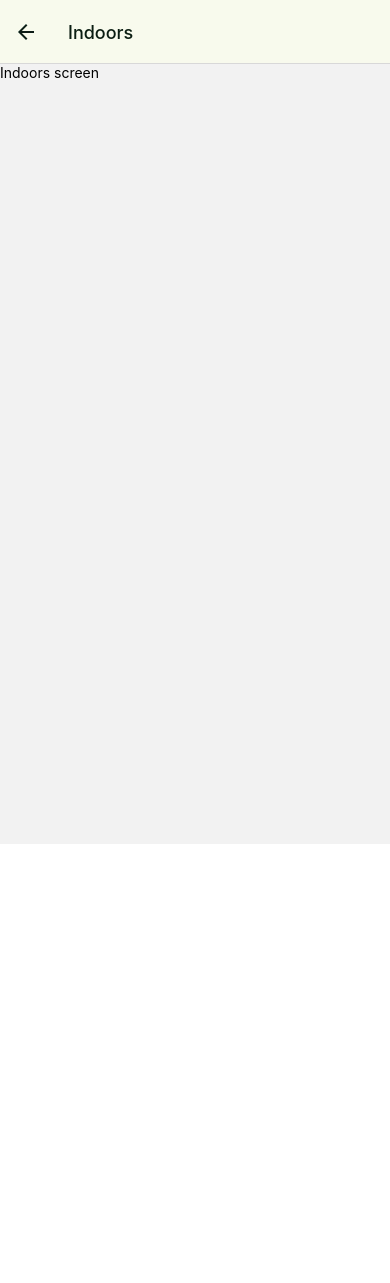
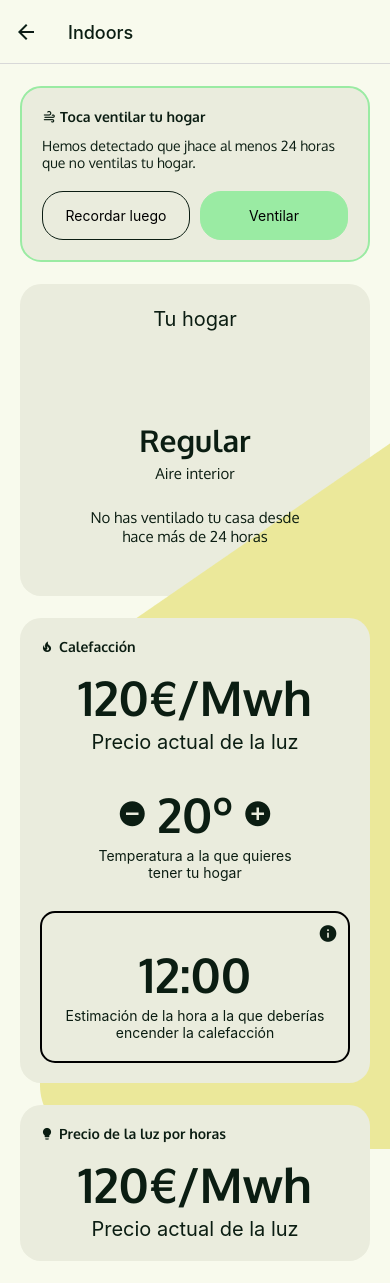
Before and after one commit to M-Benito/Salix-front-end, a React Native app: screen /Indoors in a window 390 px wide. Before the commit the page ends 844 px from the top, so only its background shows below. Built offline with nearby package versions, Linux system fonts and the light colour scheme.

Commit message:
Designed indoos screen

```diff
--- /dev/null
+++ b/src/Components/Common/CardHeader.jsx
@@ -0,0 +1,34 @@
+import { Alert, StyleSheet, Text, TouchableOpacity, View } from 'react-native';
+import * as color from '../../../constants/colors'
+import { MaterialCommunityIcons } from '@expo/vector-icons';
+
+export default function CardHeader({ iconName, title, info }) {
+    return (
+        <View style={styles.headerContainer}>
+            <View style={styles.inLine}>
+                <MaterialCommunityIcons name={iconName} size={14} style={{ color: color.DARK_GREEN }} />
+                <Text style={styles.title}>{title}</Text>
+            </View>
+            {info ? <TouchableOpacity><MaterialCommunityIcons name={"information"} size={17} style={{ color: color.DARK_GREEN }} /></TouchableOpacity> : null}
+        </View>
+    )
+}
+
+const styles = StyleSheet.create({
+    inLine: {
+        flexDirection: 'row',
+        alignItems: 'center',
+    },
+    headerContainer: {
+        flexDirection: 'row',
+        justifyContent: 'space-between',
+        alignItems: 'center',
+        marginBottom: 12,
+    },
+    title: {
+        marginStart: 5,
+        color: color.DARK_GREEN,
+        fontSize: 14,
+        fontFamily: 'Oxygen-Bold',
+    }
+});
--- a/src/Components/Common/SugestionCard.jsx
+++ b/src/Components/Common/SugestionCard.jsx
@@ -1,8 +1,8 @@
-import { StyleSheet, Text, TouchableOpacity, View } from 'react-native';
+import { Alert, StyleSheet, Text, TouchableOpacity, View } from 'react-native';
 import { MaterialCommunityIcons } from '@expo/vector-icons';
 import * as color from '../../../constants/colors'
 
-export default function SugestionCard({ isCloseable, iconName, hasBorder, titleText, bodyText, isGoodDay, positiveBtn, negativeBtn }) {
+export default function SugestionCard({ isCloseable, iconName, hasBorder, titleText, bodyText, isGoodDay, positiveBtn, negativeBtn, positiveAction, negativeAction }) {
 
     return (
         <View style={[styles.container, { borderWidth: hasBorder ? 2 : 0 }]}>
@@ -16,8 +16,8 @@ export default function SugestionCard({ isCloseable, iconName, hasBorder, titleT
             </View>
             <Text style={styles.body}>{bodyText}</Text>
             <View style={styles.headerContainer}>
-                {positiveBtn ? <TouchableOpacity style={styles.negativeBtn}><Text>{negativeBtn}</Text></TouchableOpacity> : null}
-                {positiveBtn ? <TouchableOpacity style={styles.positiveBtn}><Text>{positiveBtn}</Text></TouchableOpacity> : null}
+                {positiveBtn ? <TouchableOpacity style={styles.negativeBtn} onPress={() => Alert.alert(negativeAction)}><Text>{negativeBtn}</Text></TouchableOpacity> : null}
+                {positiveBtn ? <TouchableOpacity style={styles.positiveBtn} onPress={() => Alert.alert(positiveAction)}><Text>{positiveBtn}</Text></TouchableOpacity> : null}
             </View>
         </View>
     )
--- a/src/screens/Indoors.js
+++ b/src/screens/Indoors.js
@@ -1,7 +1,121 @@
-import { StyleSheet, Text, View } from 'react-native';
+import { StyleSheet, Text, View, ScrollView, TouchableOpacity } from 'react-native';
+import SugestionCard from '../Components/Common/SugestionCard';
+import CardHeader from '../Components/Common/CardHeader';
+import IndoorsPreview from '../Components/Home/IndoorsPreview';
+import * as color from '../../constants/colors'
+import { MaterialCommunityIcons } from '@expo/vector-icons';
 
 export default function Indoors() {
-    return(
-        <Text>Indoors screen</Text>
+    return (
+        <ScrollView style={styles.container}>
+            <View style={styles.svContainer}>
+                <SugestionCard iconName={"weather-windy"} titleText={"Toca ventilar tu hogar"} bodyText={"Hemos detectado que jhace al menos 24 horas que no ventilas tu hogar."} hasBorder={true} positiveBtn={"Ventilar"} negativeBtn={"Recordar luego"} positiveAction={'Ventilado'} negativeAction={'Te lo recordaremos luego'} />
+
+                <IndoorsPreview hasVentilated={false} hasTempSensor={false} />
+
+                <View style={styles.cardsContainer}>
+                    <CardHeader iconName={"fire"} title={"Calefacción"} info={false} />
+                    <View style={{ alignItems: 'center' }}>
+                        <Text style={styles.titleBold}>120€/Mwh</Text>
+                        <Text style={styles.subtitle}>Precio actual de la luz</Text>
+
+                        <View style={[styles.inLine, { marginTop: 30 }]}>
+                            <TouchableOpacity><MaterialCommunityIcons name={"minus-circle"} size={30} style={{ color: color.DARK_GREEN }} /></TouchableOpacity>
+                            <Text style={[styles.titleBold, { marginStart: 10, marginEnd: 10 }]}>20º</Text>
+                            <TouchableOpacity><MaterialCommunityIcons name={"plus-circle"} size={30} style={{ color: color.DARK_GREEN }} /></TouchableOpacity>
+                        </View>
+                        <Text style={[styles.smallSubtitle, { paddingStart: 50, paddingEnd: 50 }]}>Temperatura a la que quieres tener tu hogar</Text>
+
+                        <View style={styles.hourContainer}>
+                            <View style={{ width: '100%', alignItems: 'flex-end' }}>
+                                <TouchableOpacity><MaterialCommunityIcons name={"information"} size={20} style={{ color: color.DARK_GREEN }} /></TouchableOpacity>
+                            </View>
+                            <Text style={styles.titleBold}>12:00</Text>
+                            <Text style={styles.smallSubtitle}>Estimación de la hora a la que deberías encender la calefacción</Text>
+                        </View>
+                    </View>
+                </View>
+
+
+                <View style={[styles.cardsContainer, {marginBottom: 22}]}>
+                    <CardHeader iconName={"lightbulb"} title={"Precio de la luz por horas"} info={false} />
+                    <View style={{ alignItems: 'center' }}>
+                        <Text style={styles.titleBold}>120€/Mwh</Text>
+                        <Text style={styles.subtitle}>Precio actual de la luz</Text>
+                    </View>
+                </View>
+
+
+
+            </View>
+        </ScrollView>
     )
 }
+
+function HeaderCard({ iconName, title, info }) {
+    return (
+        <View style={styles.headerContainer}>
+            <View style={styles.inLine}>
+                <MaterialCommunityIcons name={iconName} size={14} style={{ color: color.DARK_GREEN }} />
+                <Text style={styles.title}>{title}</Text>
+            </View>
+            {info ? <TouchableOpacity><MaterialCommunityIcons name={"information"} size={14} style={{ color: color.DARK_GREEN }} /></TouchableOpacity> : null}
+        </View>
+    )
+}
+
+
+const styles = StyleSheet.create({
+    container: {
+        flex: 1,
+        backgroundColor: color.BACKGROUND_COLOR,
+    },
+    svContainer: {
+        paddingStart: 20,
+        paddingEnd: 20
+    },
+    cardsContainer: {
+        backgroundColor: color.BACKGROUND_CARD_COLOR,
+        justifyContent: 'center',
+        borderRadius: 21,
+        marginTop: 22,
+        padding: 20
+    },
+    inLine: {
+        flexDirection: 'row',
+        alignItems: 'center',
+    },
+    titleBold: {
+        fontFamily: 'Oxygen-Bold',
+        fontSize: 48,
+        color: color.DARK_GREEN,
+    },
+    subtitle: {
+        fontSize: 20,
+        color: color.DARK_GREEN,
+        marginTop: 3,
+        textAlign: 'center'
+    },
+
+    smallSubtitle: {
+        color: color.DARK_GREEN,
+        marginTop: 3,
+        textAlign: 'center',
+        fontSize: 14,
+        paddingStart: 12,
+        paddingEnd: 12
+    },
+    hourContainer: {
+        flexDirection: 'colum',
+        alignItems: 'center',
+        borderColor: 'black',
+        borderWidth: 2,
+        borderRadius: 15,
+        paddingStart: 10,
+        paddingTop: 10,
+        paddingEnd: 10,
+        paddingBottom: 20,
+        width: '100%',
+        marginTop: 30,
+    }
+});
--- a/src/screens/Outdoors.js
+++ b/src/screens/Outdoors.js
@@ -1,5 +1,6 @@
 import { StyleSheet, Text, View, ScrollView, TouchableOpacity } from 'react-native';
 import SugestionCard from '../Components/Common/SugestionCard';
+import CardHeader from '../Components/Common/CardHeader';
 import * as color from '../../constants/colors'
 import { MaterialCommunityIcons } from '@expo/vector-icons';
 import { LinearGradient } from 'expo-linear-gradient';
@@ -28,14 +29,8 @@ export default function Outdoors() {
                     </View>
                 </View>
 
-                <View style={[styles.cardsContainer, {borderTopLeftRadius: 21, borderTopRightRadius: 21, borderBottomLeftRadius: 0, borderBottomRightRadius: 0}]}>
-                    <View style={styles.headerContainer}>
-                        <View style={styles.inLine}>
-                            <MaterialCommunityIcons name="weather-windy" size={14} style={{ color: color.DARK_GREEN }} />
-                            <Text style={styles.title}>Calidad del aire exterior</Text>
-                        </View>
-                        <TouchableOpacity><MaterialCommunityIcons name={"information"} size={14} style={{ color: color.DARK_GREEN }} /></TouchableOpacity>
-                    </View>
+                <View style={[styles.cardsContainer, { borderTopLeftRadius: 21, borderTopRightRadius: 21, borderBottomLeftRadius: 0, borderBottomRightRadius: 0 }]}>
+                    <CardHeader iconName={"weather-windy"} title={"Calidad del aire exterior"} info={true} />
                     <AqAirPharams title={"Partículas en suspensión"} subtitle={"PM10"} max={100} min={10} actual={17.37} units={"ug/m3"} />
                     <AqAirPharams title={"Partículas en suspensión"} subtitle={"PM2,5"} max={100} min={6} actual={4.19} units={"ug/m3"} />
                     <AqAirPharams title={"Ozono"} subtitle={"O3"} max={100} min={3} actual={18.68} units={"ppb"} />
@@ -50,19 +45,13 @@ export default function Outdoors() {
                     </View>
                     <HorizontalLinerarGradient firstColor={color.RED} seconColor={color.LIGHT_GREEN} min={3} max={100} actual={20} />
                     <View style={[styles.inLine, { justifyContent: 'space-between', marginTop: 5 }]}>
-                        <Text style={[styles.aqiRessumeText, {marginStart: 5}]}>0</Text>
-                        <Text style={[styles.aqiRessumeText, {marginEnd: 5}]}>100</Text>
+                        <Text style={[styles.aqiRessumeText, { marginStart: 5 }]}>0</Text>
+                        <Text style={[styles.aqiRessumeText, { marginEnd: 5 }]}>100</Text>
                     </View>
                 </View >
 
                 <View style={[styles.cardsContainer, { marginBottom: 24 }]}>
-                    <View style={styles.headerContainer}>
-                        <View style={styles.inLine}>
-                            <MaterialCommunityIcons name="leaf-maple" size={14} style={{ color: color.DARK_GREEN }} />
-                            <Text style={styles.title}>Nivel de polen</Text>
-                        </View>
-                        <TouchableOpacity><MaterialCommunityIcons name={"information"} size={14} style={{ color: color.DARK_GREEN }} /></TouchableOpacity>
-                    </View>
+                    <CardHeader iconName={"leaf-maple"} title={"Nivel de polen"} info={true} />
                     <AqPollenPharams title={"Aliso"} max={100} min={10} actual={17.37} units={"granos/m3"} />
                     <AqPollenPharams title={"Abedul"} max={100} min={3} actual={4.19} units={"granos/m3"} />
                     <AqPollenPharams title={"Césped"} max={100} min={7} actual={18.68} units={"granos/m3"} />
@@ -192,18 +181,6 @@ const styles = StyleSheet.create({
         fontSize: 12,
         color: color.DARK_GREEN,
     },
-    headerContainer: {
-        flexDirection: 'row',
-        justifyContent: 'space-between',
-        alignItems: 'center',
-        marginBottom: 12,
-    },
-    title: {
-        marginStart: 5,
-        color: color.DARK_GREEN,
-        fontSize: 14,
-        fontFamily: 'Oxygen-Bold',
-    },
     aqTitle: {
         color: color.DARK_GREEN,
         fontSize: 10,
```
Also changed, not shown: package.json (+4 -3 lines), 1 other file (tests, documents, lock files or other folders).
